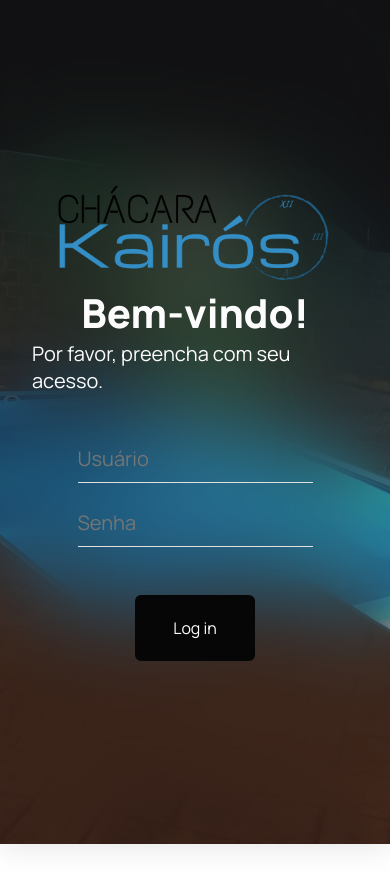
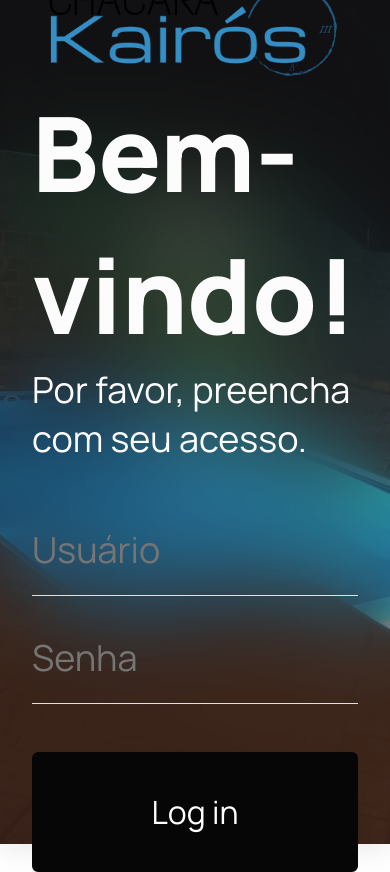
Before and after one commit to natansc-dev/cottage-rent-admin, a React (Vite) app: page / in a window 390 px wide. Before the commit the page ends 844 px from the top, so only its background shows below. Built offline with nearby package versions, Linux system fonts and the light colour scheme.

Commit message:
fix: responsive login page

```diff
--- a/src/pages/Login/styled.ts
+++ b/src/pages/Login/styled.ts
@@ -53,17 +53,17 @@ export const RightGrid = styled('div', {
   padding: '2rem',
 
   img: {
-    width: 282,
+    width: '92%',
     height: 'auto',
   },
 
   h1: {
-    fontSize: '2.5rem',
+    fontSize: '6.5rem',
     fontWeight: 800,
   },
 
   p: {
-    fontSize: '1.25rem',
+    fontSize: '2.25rem',
     marginBottom: '2.55rem',
   },
 
@@ -85,13 +85,14 @@ export const LoginForm = styled('form', {
   width: '100%',
 
   input: {
+    width: '100%',
+    height: '92px',
     padding: '1rem 0',
-    height: '48px',
     backgroundColor: 'transparent',
     border: 'none',
     borderBottom: '1px solid #e0e0e0',
 
-    fontSize: '1.25rem',
+    fontSize: '2.25rem',
     color: '#fcfcfc',
 
     '&:focus': {
@@ -106,15 +107,18 @@ export const LoginForm = styled('form', {
   },
 
   button: {
+    width: '100%',
     backgroundColor: '#060606',
     border: '2px solid #060606',
     color: 'white',
     borderRadius: '6px',
-    padding: '1.25rem 2.25rem',
+    padding: '2.25rem',
     marginTop: '3rem',
+    fontSize: '2rem',
 
     cursor: 'pointer',
     transition: 'all 0.2s ease -in -out',
+
     '&:hover': {
       backgroundColor: 'transparent',
       border: '2px solid #e0e0e0',
@@ -123,22 +127,8 @@ export const LoginForm = styled('form', {
 
   variants: {
     media: {
-      md: {
-        button: {
-          width: 428,
-        },
-        input: {
-          width: 428,
-        },
-      },
-      lg: {
-        button: {
-          width: 428,
-        },
-        input: {
-          width: 428,
-        },
-      },
+      md: {},
+      lg: {},
     },
   },
 })
```
